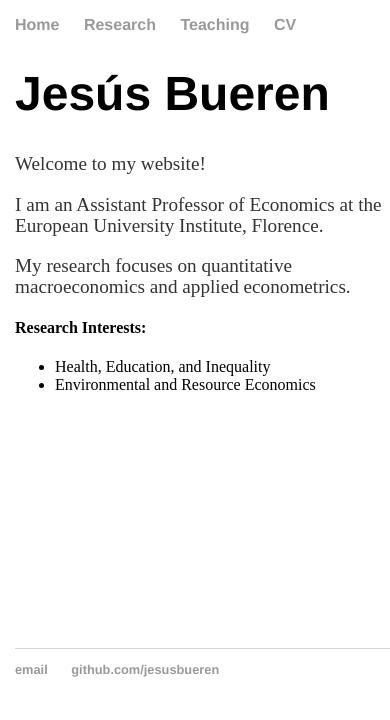
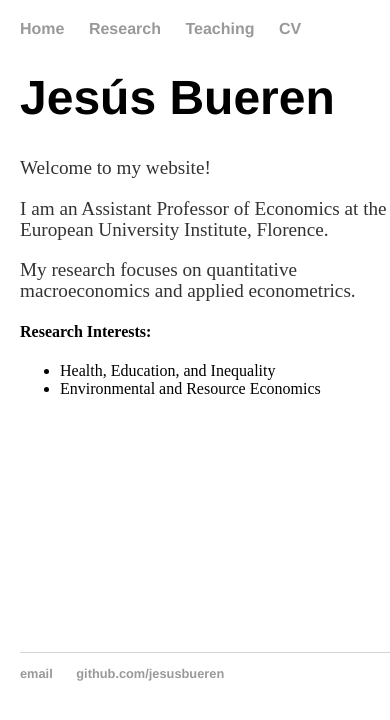
Before and after one commit to jesusbueren/jesusbueren.github.io, a Jekyll site: the page built from index.html, in a window 390 px wide. Shown: the top 720 px of the page. Built offline with Jekyll 4.4.1, drawn with Linux system fonts in a browser that asks for light colours.

Commit message:
Update main.css

```diff
--- a/css/main.css
+++ b/css/main.css
@@ -53,7 +53,7 @@
 @media only screen and (max-width: 600px) {
     body {
         width: 100%;
-        margin: 15px;
+        margin: 20px;
     }
     .right-image {
         display: none !important;
```
